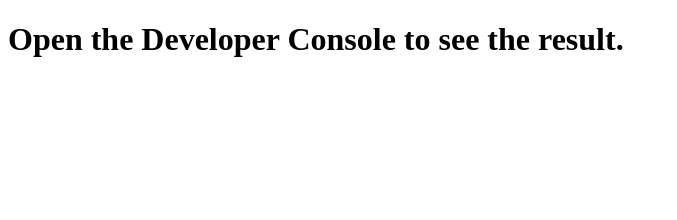
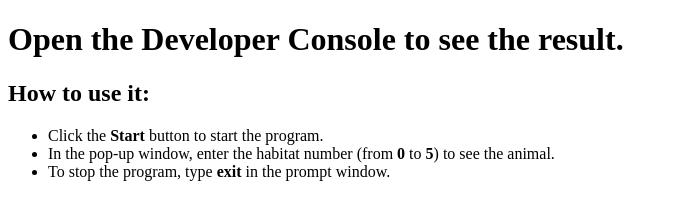
Before and after one commit to ttbielski/zookeeper, a plain HTML site: page index.html in a window 1280 px wide. Shown: the whole page, without its empty margins (0-677 px from the left). Drawn offline with Linux system fonts and the light colour scheme.

Commit message:
Add instruction on how to use the app

```diff
--- a/index.html
+++ b/index.html
@@ -9,5 +9,11 @@
 </head>
 <body>
   <h1>Open the Developer Console to see the result.</h1>
+  <h2>How to use it:</h2>
+  <ul>
+    <li>Click the <strong>Start</strong> button to start the program.</li>
+    <li>In the pop-up window, enter the habitat number (from <strong>0</strong> to <strong>5</strong>) to see the animal.</li>
+    <li>To stop the program, type <strong>exit</strong> in the prompt window.</li>
+  </ul>
 </body>
 </html>
```
